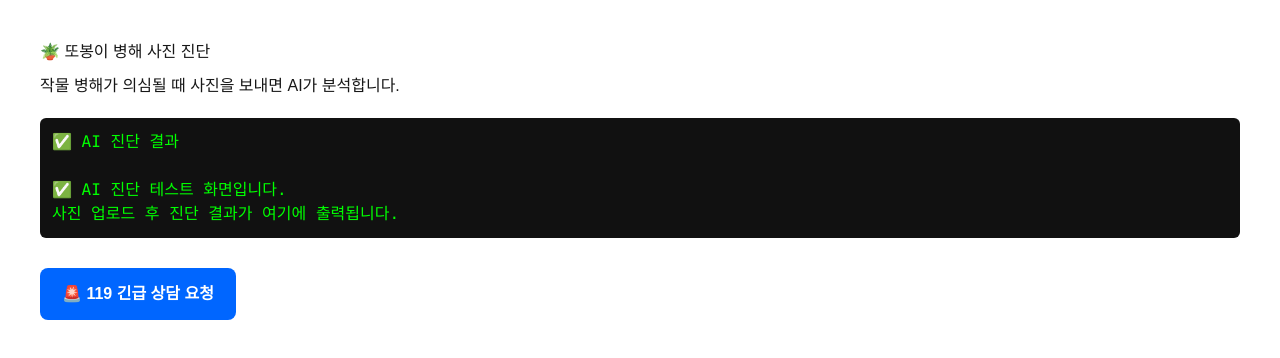
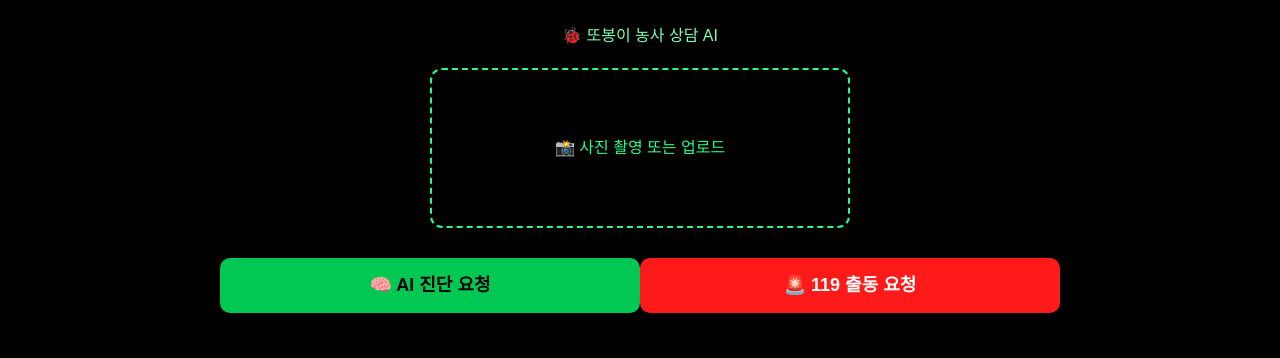
Before and after one commit to tourpd/plant-doctor-app, a Next.js app: page / in a window 1280 px wide. Shown: the top 358 px of the page. Built offline with nearby package versions, Linux system fonts and the light colour scheme.

Commit message:
restore black UI + upload + diagnose + 119

```diff
--- a/app/page.tsx
+++ b/app/page.tsx
@@ -2,53 +2,189 @@
 
 import { useState } from "react";
 
-export default function Home() {
-  const [result] = useState(
-    "✅ AI 진단 테스트 화면입니다.\n사진 업로드 후 진단 결과가 여기에 출력됩니다."
+export default function Page() {
+  const [file, setFile] = useState<File | null>(null);
+  const [preview, setPreview] = useState<string | null>(null);
+  const [result, setResult] = useState<string>("");
+  const [loading, setLoading] = useState(false);
+  const [error, setError] = useState("");
+
+  const handleFile = (f: File) => {
+    setFile(f);
+    setPreview(URL.createObjectURL(f));
+    setResult("");
+    setError("");
+  };
+
+  const onSubmit = async () => {
+    if (!file) {
+      alert("사진을 먼저 업로드하세요.");
+      return;
+    }
+
+    try {
+      setLoading(true);
+      setError("");
+      setResult("");
+
+      const form = new FormData();
+      form.append("file", file);
+
+      const res = await fetch("/api/analyze", {
+        method: "POST",
+        body: form,
+      });
+
+      if (!res.ok) {
+        throw new Error(`서버 오류 (${res.status})`);
+      }
+
+      const data = await res.json();
+
+      setResult(
+        data?.result ||
+          "AI 응답은 받았으나 결과 필드가 비어 있습니다."
       );
+    } catch (err) {
+      console.error(err);
+      setError("서버 통신 오류");
+    } finally {
+      setLoading(false);
+    }
+  };
 
   return (
-    <main style={{ padding: 40 }}>
+    <main
+      style={{
+        minHeight: "100vh",
+        background: "#000",
+        color: "#ffffff",
+        padding: "24px",
+        textAlign: "center",
+      }}
+    >
+      <h1 style={{ color: "#7CFFAF", marginBottom: 20 }}>
+        🐞 또봉이 농사 상담 AI
+      </h1>
 
-      <h2>🪴 또봉이 병해 사진 진단</h2>
+      {/* ✅ 업로드 영역 */}
+      <label
+        style={{
+          width: "100%",
+          maxWidth: 420,
+          height: 160,
+          margin: "0 auto",
+          border: "2px dashed #22ff88",
+          borderRadius: 12,
+          display: "flex",
+          alignItems: "center",
+          justifyContent: "center",
+          cursor: "pointer",
+          color: "#22ff88",
+        }}
+      >
+        <input
+          type="file"
+          accept="image/*"
+          hidden
+          onChange={(e) =>
+            e.target.files && handleFile(e.target.files[0])
+          }
+        />
 
-      <p style={{ marginTop: 10 }}>작물 병해가 의심될 때 사진을 보내면 AI가 분석합니다.</p>
+        📸 사진 촬영 또는 업로드
+      </label>
 
+      {/* 미리보기 */}
+      {preview && (
+        <img
+          src={preview}
+          style={{
+            width: 260,
+            marginTop: 16,
+            borderRadius: 12,
+            border: "2px solid #22ff88",
+          }}
+          alt="preview"
+        />
+      )}
+
+      {/* 진단 버튼 */}
+      <button
+        onClick={onSubmit}
+        disabled={loading}
+        style={{
+          width: "100%",
+          maxWidth: 420,
+          marginTop: 20,
+          padding: "14px",
+          background: "#00c853",
+          border: "none",
+          borderRadius: 10,
+          color: "#000",
+          fontSize: 18,
+          fontWeight: "bold",
+          cursor: "pointer",
+        }}
+      >
+        🧠 AI 진단 요청
+      </button>
+
+      {/* 에러 메시지 */}
+      {error && (
+        <div
+          style={{
+            marginTop: 16,
+            padding: 12,
+            borderRadius: 10,
+            background: "#111",
+            color: "red",
+          }}
+        >
+          🚨 {error}
+        </div>
+      )}
+
+      {/* 결과 출력 */}
+      {result && (
         <pre
           style={{
+            marginTop: 16,
+            padding: 16,
+            borderRadius: 12,
             background: "#111",
-          color: "#00ff00",
-          padding: "12px",
-          marginTop: 20,
-          borderRadius: 6,
-          whiteSpace: "pre-wrap"
+            color: "#22ff88",
+            textAlign: "left",
+            whiteSpace: "pre-wrap",
           }}
         >
 ✅ AI 진단 결과
-{"\n\n"}
+
 {result}
         </pre>
+      )}
 
-      {/* 🆘 119 농가 긴급 상담 버튼 */}
+      {/* 119 버튼 */}
       <a
         href="https://www.appsheet.com/start/58068f53-8b94-4e26-9487-e65dc73261cb?view=%EB%86%8D%EA%B0%80%20%EC%A0%91%EC%88%98"
         target="_blank"
         rel="noopener noreferrer"
         style={{
+          marginTop: 30,
           display: "inline-block",
-          marginTop: 30,
-          background: "#0066ff",
-          color: "white",
-          padding: "14px 22px",
-          borderRadius: 8,
+          width: "100%",
+          maxWidth: 420,
+          padding: "14px",
+          background: "#ff1a1a",
+          color: "#fff",
           textDecoration: "none",
+          borderRadius: 10,
+          fontSize: 18,
           fontWeight: "bold",
-          fontSize: 16,
         }}
       >
-        🚨 119 긴급 상담 요청
+        🚨 119 출동 요청
       </a>
-
     </main>
   );
 }
```
Lines whose indentation alone changed are shown as unchanged.
